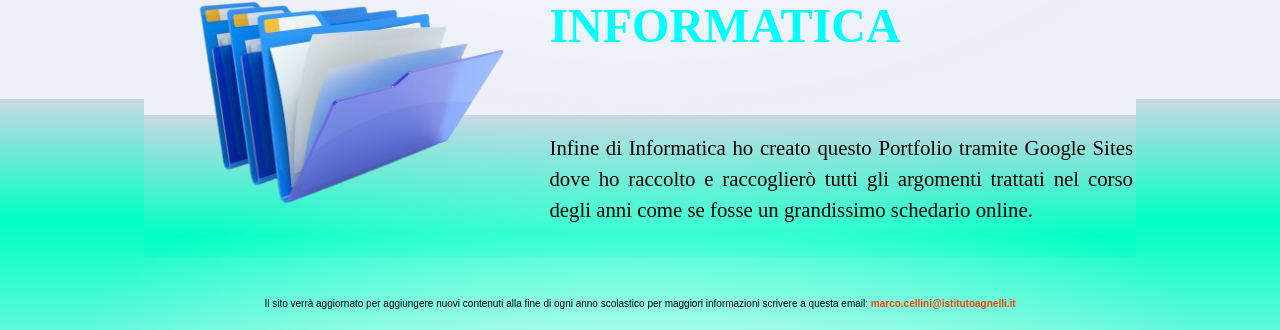
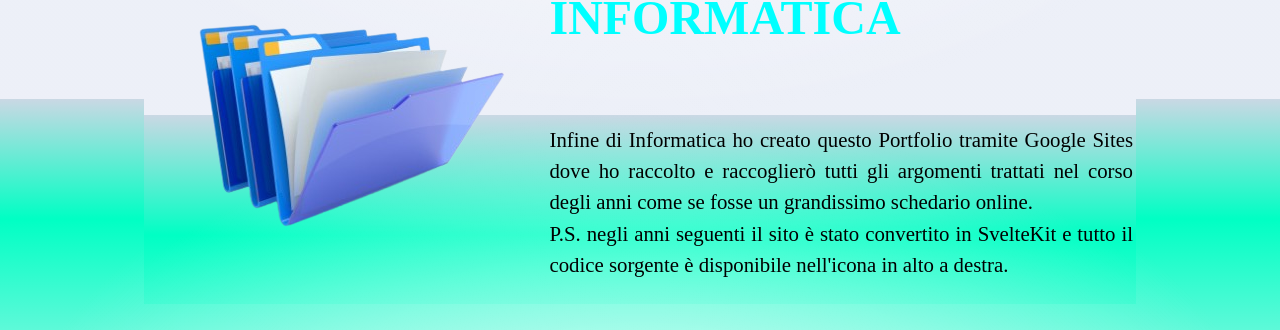
Before and after one commit to MarcoCellini/PortFolio, a SvelteKit app in the folder portfolio-ed-civica/: page /2020-2021 in a window 1280 px wide. Shown: the part 3101-3431 px from the top of the page. Built offline with nearby package versions, Linux system fonts and the light colour scheme.

Commit message:
adjust mistake in info 2020-2021

```diff
--- a/portfolio-ed-civica/src/routes/2020-2021/+page.svelte
+++ b/portfolio-ed-civica/src/routes/2020-2021/+page.svelte
@@ -198,7 +198,8 @@
 					<p class="descrizione">
 						Infine di Informatica ho creato questo Portfolio tramite Google Sites dove ho raccolto e
 						raccoglierò tutti gli argomenti trattati nel corso degli anni come se fosse un
-						grandissimo schedario online.
+						grandissimo schedario online.<br />P.S. negli anni seguenti il sito è stato convertito
+						in SvelteKit e tutto il codice sorgente è disponibile nell'icona in alto a destra.
 					</p>
 				</td>
 			</tr>
```
